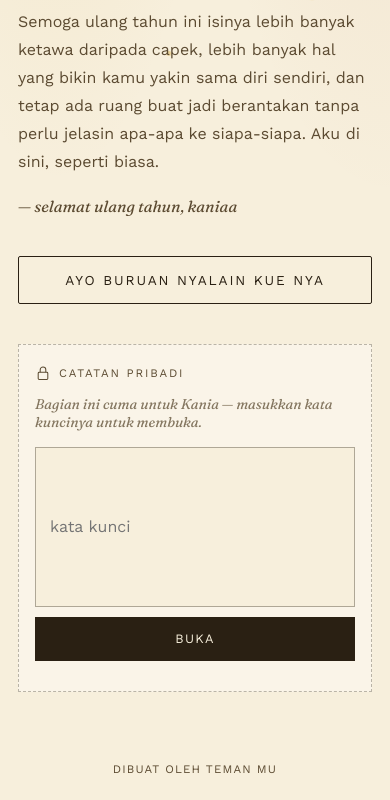
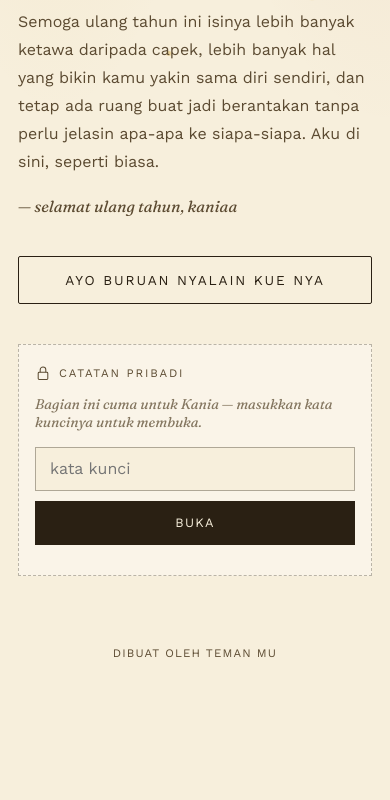
Before and after one commit to kviin-a/ulang-tahun, a plain HTML site: page index.html in a window 390 px wide. Shown: the part 728-1528 px from the top of the page. After the commit the page ends 1412 px from the top, so only its background shows below. Drawn offline with nearby package versions, Linux system fonts and the light colour scheme.

Commit message:
Style input fields in private input row
Add styles for input fields in private input row.

```diff
--- a/index.html
+++ b/index.html
@@ -515,6 +515,10 @@
     .private-input-row{
       flex-direction:column;
     }
+    .private-input-row input{
+      flex:0 0 auto;
+      width:100%;
+    }
     .private-input-row button{
       width:100%;
     }
```
